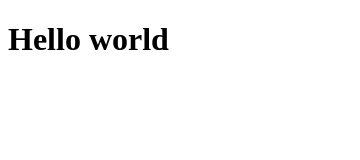
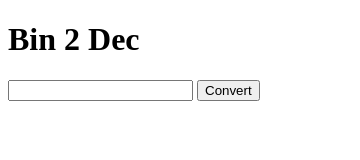
Before and after one commit to francisco-magana/electron-binary2dec, an Electron app: page views/index.html in a window 360 px wide. Drawn offline with Linux system fonts and the light colour scheme.

Commit message:
begin the app html

```diff
--- a/views/index.html
+++ b/views/index.html
@@ -6,6 +6,10 @@
     <title>Bin2Dec</title>
 </head>
 <body>
-    <h1>Hello world</h1>
+    <h1 class="title">Bin 2 Dec</h1>
+    <div class="form">
+        <input type="text" id="binary" class="form__input">
+        <button class="form__button">Convert</button>
+    </div>
 </body>
 </html>
```
